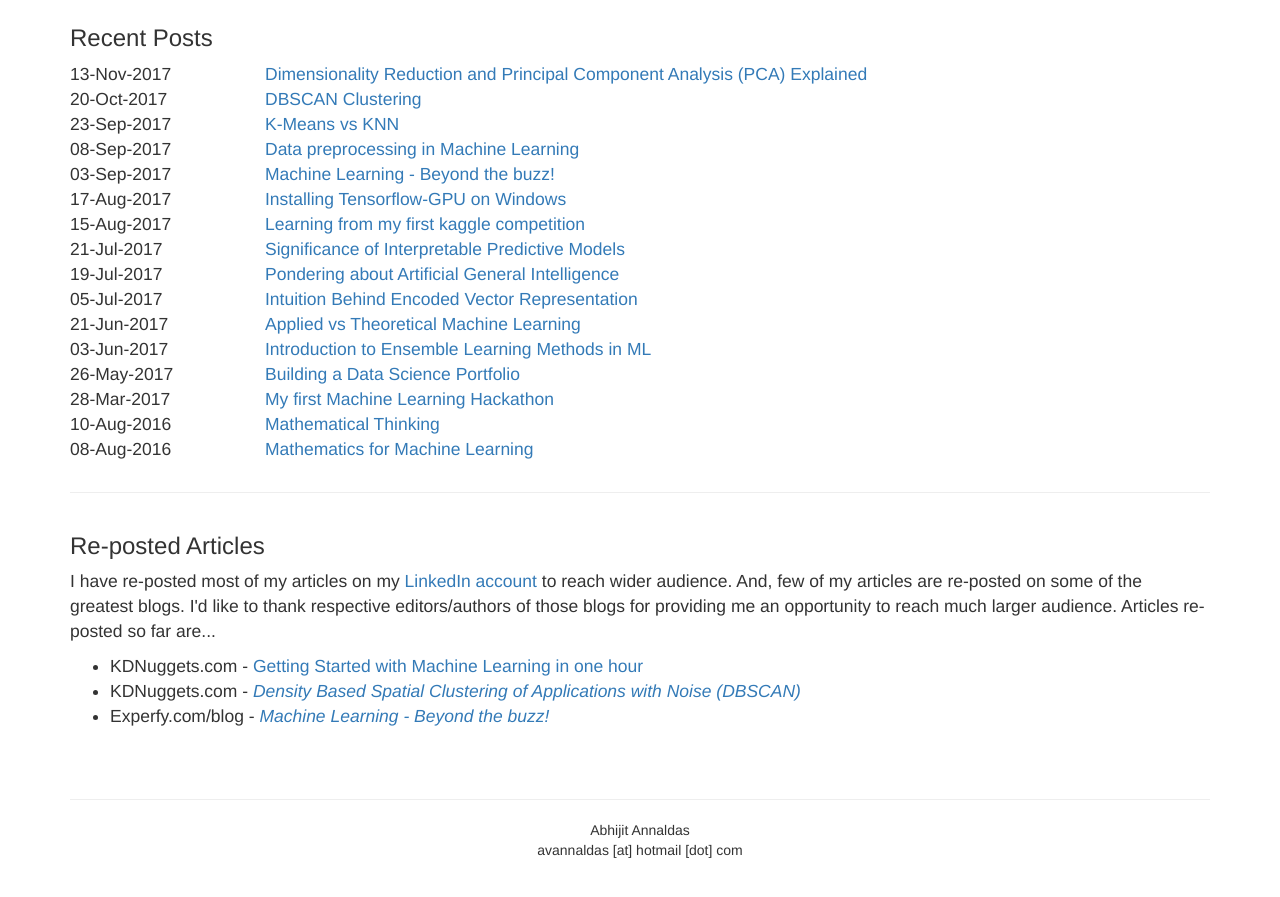
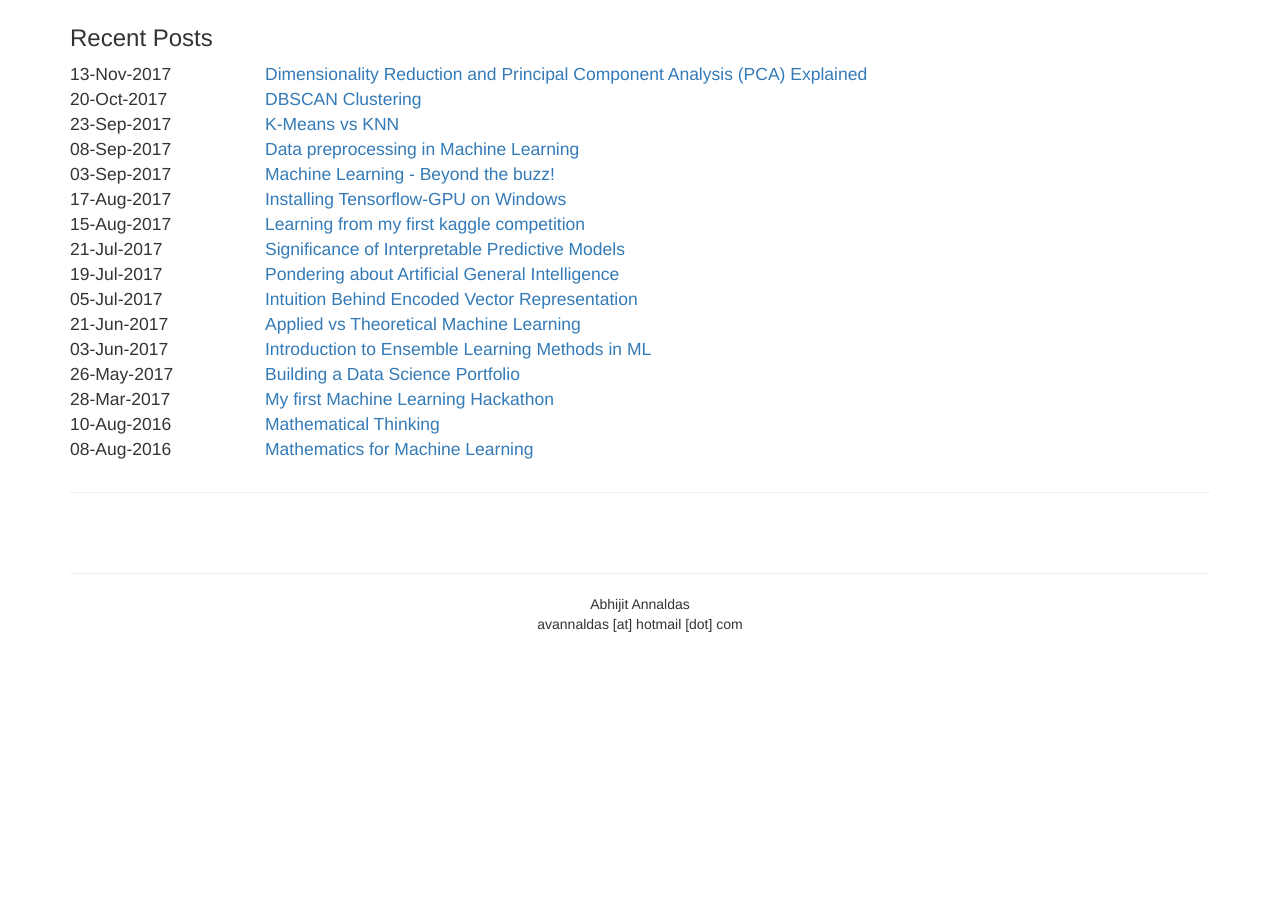
Before and after one commit to avannaldas/ml, a Jekyll site: the page built from index.html, in a window 1280 px wide and 900 px high, scrolled down 723 px. Shown: the top 897 px of the window. Built offline with Jekyll 4.4.1, drawn with Linux system fonts in a browser that asks for light colours; nearby versions of some CDN libraries; after the commit the page ends 1397 px from its top, so only the background shows below that.

Commit message:
Update index.html

```diff
--- a/index.html
+++ b/index.html
@@ -31,15 +31,3 @@ layout: default
 	</div>
 </div>
 <hr />
-<div class="row">
-	<div class="col-sm-12">
-		<h3>Re-posted Articles</h3>
-		<p>I have re-posted most of my articles on my <A href="https://www.linkedin.com/in/avannaldas/detail/recent-activity/posts/" target="_blank">LinkedIn account</A> to reach wider audience. And, few of my articles are re-posted on some of the greatest blogs. I'd like to thank respective editors/authors of those blogs for providing me an opportunity to reach much larger audience. Articles re-posted so far are...
-		</p>
-		<ul>
-			<li>KDNuggets.com - <A href="https://www.kdnuggets.com/2017/11/getting-started-machine-learning-one-hour.html" target="_blank">Getting Started with Machine Learning in one hour</A></li>
-			<li>KDNuggets.com - <A href="https://www.kdnuggets.com/2017/10/density-based-spatial-clustering-applications-noise-dbscan.html" target="_blank"><i>Density Based Spatial Clustering of Applications with Noise (DBSCAN)</i></A></li>
-			<li>Experfy.com/blog - <A href="https://www.experfy.com/blog/machine-learning-beyond-the-buzz" target="_blank"><i>Machine Learning - Beyond the buzz!</i></A></li>
-		</ul>
-	</div>
-</div>
```
